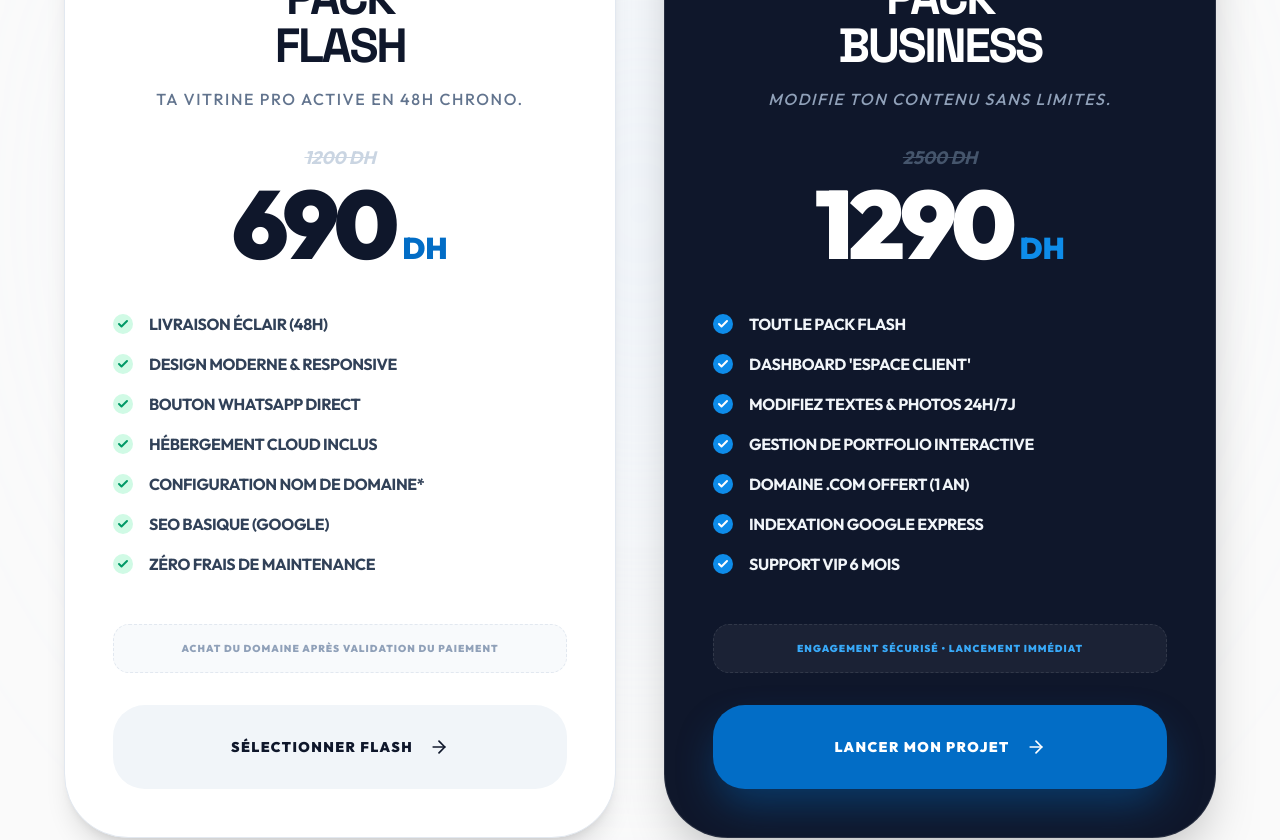
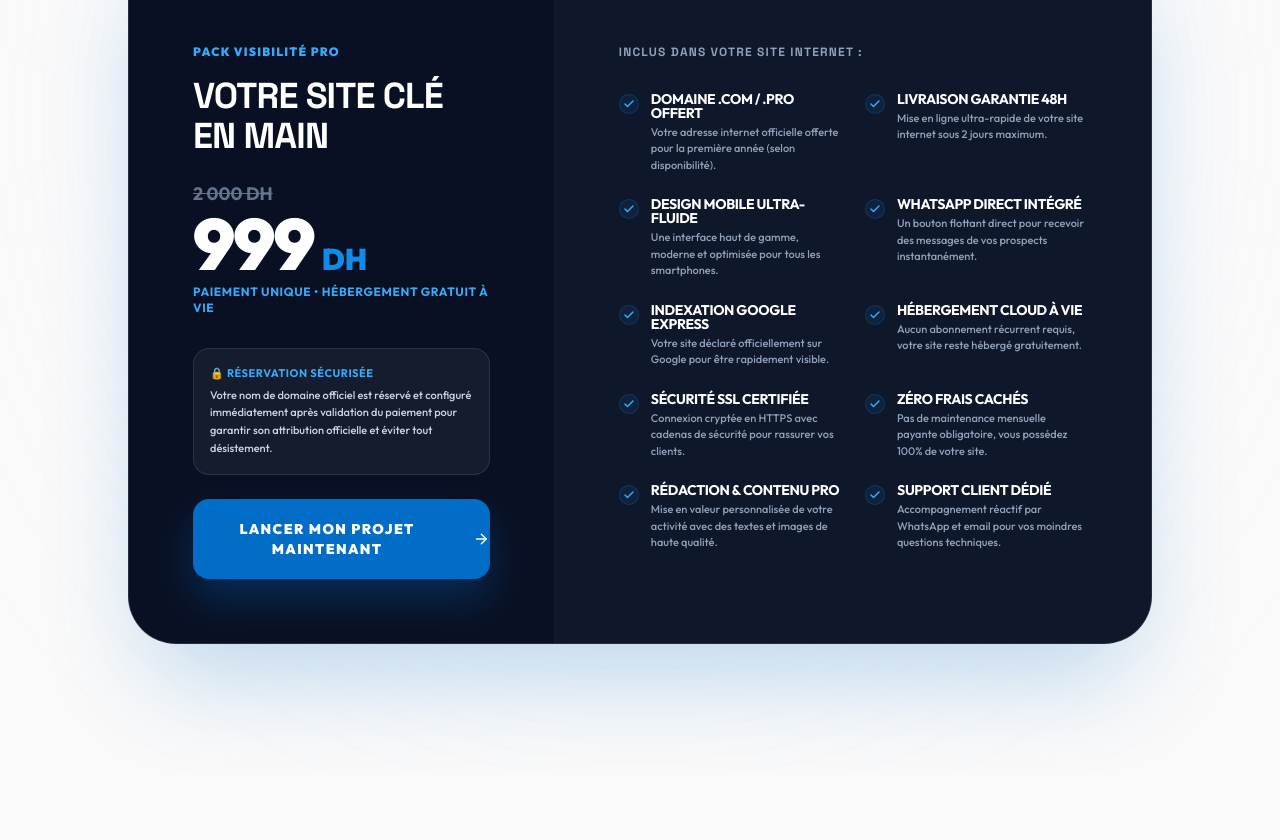
Before and after one commit to ecobiodis/web72, a React (Vite) app: page / in a window 1280 px wide. Shown: the part 7640-8480 px from the top of the page. Built offline with nearby package versions, Linux system fonts and the light colour scheme.

Commit message:
feat: simplify pricing structure to single offer
Replaced dual pricing options with a single, simplified offer to streamline the value proposition and align with the "WEB48H" delivery model. Updated the README banner asset.

```diff
--- a/src/App.tsx
+++ b/src/App.tsx
@@ -418,107 +418,91 @@ const Pricing = () => (
   <section id="offres" className="py-16 md:py-32 px-4 md:px-6 bg-[#fafafa] relative overflow-hidden">
     <div className="absolute top-1/2 left-1/2 -translate-x-1/2 -translate-y-1/2 w-[800px] h-[800px] bg-brand-100/30 rounded-full blur-[150px] pointer-events-none"></div>
     <div className="max-w-7xl mx-auto relative z-10">
-      <div className="text-center mb-12 md:mb-24">
-        <h2 className="text-4xl md:text-7xl font-black text-slate-900 mb-4 tracking-tighter leading-none uppercase">Nos <br />Offres.</h2>
-        <p className="text-base md:text-xl text-slate-500 font-medium">Deux configurations pour une présence digitale sans compromis.</p>
+      <div className="text-center mb-12 md:mb-20">
+        <div className="inline-flex items-center gap-2 px-4 py-1.5 rounded-full bg-brand-50 text-brand-600 text-xs font-bold uppercase tracking-wider mb-4 border border-brand-100">
+          <Zap size={14} className="animate-pulse text-brand-500" />
+          Offre Spéciale de Lancement
+        </div>
+        <h2 className="text-4xl md:text-7xl font-black text-slate-900 mb-4 tracking-tighter leading-none uppercase">
+          Tarif <br />Unique.
+        </h2>
+        <p className="text-base md:text-xl text-slate-500 font-medium max-w-2xl mx-auto">
+          Tout ce dont votre entreprise a besoin pour briller sur internet, sans aucun abonnement ni frais cachés.
+        </p>
       </div>
 
-      <div className="grid lg:grid-cols-2 gap-8 md:gap-12 max-w-6xl mx-auto">
-        {/* Pack FLASH */}
-        <div className="bg-white border border-slate-200 p-8 md:p-12 rounded-2xl md:rounded-[4rem] shadow-xl flex flex-col relative overflow-hidden group hover:border-brand-500/30 transition-colors">
-          <div className="mb-10 text-center">
-            <div className="inline-block px-4 py-1.5 rounded-full bg-emerald-100 text-emerald-600 text-[10px] font-black uppercase tracking-widest mb-6">L'Essentiel Rapide</div>
-            <h3 className="text-3xl md:text-5xl font-black text-slate-900 mb-4 uppercase tracking-tighter leading-none">Pack <br/>FLASH</h3>
-            <p className="text-slate-500 text-sm md:text-base font-medium mb-8 uppercase tracking-widest leading-relaxed px-4">Ta vitrine pro active en 48h chrono.</p>
-            <div className="flex flex-col items-center justify-center gap-1">
-              <span className="text-lg font-bold text-slate-300 line-through italic">1200 DH</span>
+      <div className="max-w-5xl mx-auto bg-slate-900 text-white rounded-3xl md:rounded-[3rem] shadow-[0_50px_100px_-20px_rgba(2,109,198,0.25)] border border-white/10 overflow-hidden">
+        {/* Top Banner for urgent/promo aspect */}
+        <div className="bg-brand-600 px-6 py-3.5 text-center text-xs md:text-sm font-black uppercase tracking-widest text-white flex items-center justify-center gap-2">
+          <Rocket size={16} className="animate-bounce" /> VENTE FLASH : -50% CETTE SEMAINE SEULEMENT !
+        </div>
+
+        <div className="grid md:grid-cols-12 gap-0">
+          {/* Left Column: Price & Call to Action */}
+          <div className="md:col-span-5 p-8 md:p-12 lg:p-16 flex flex-col justify-between border-b md:border-b-0 md:border-r border-white/5 bg-slate-950/40">
+            <div>
+              <span className="text-brand-400 text-xs font-black uppercase tracking-widest block mb-4">Pack Visibilité Pro</span>
+              <h3 className="text-3xl lg:text-4xl font-black uppercase tracking-tight mb-6">Votre Site Clé en Main</h3>
+
+              <div className="space-y-1 mb-8">
+                <span className="text-slate-500 line-through text-lg font-bold">2 000 DH</span>
                 <div className="flex items-baseline gap-2">
-                <span className="text-7xl md:text-8xl font-black text-slate-900 tracking-tighter">690</span>
-                <span className="text-2xl md:text-3xl font-black text-brand-600 uppercase">DH</span>
+                  <span className="text-6xl lg:text-7xl font-black tracking-tight text-white">999</span>
+                  <span className="text-2xl lg:text-3xl font-black text-brand-500">DH</span>
                 </div>
+                <p className="text-xs text-brand-400 font-bold uppercase tracking-wider">Paiement unique • Hébergement gratuit à vie</p>
               </div>
             </div>
 
-          <ul className="space-y-4 mb-12 flex-grow">
-            {[
-              "Livraison Éclair (48H)",
-              "Design Moderne & Responsive",
-              "Bouton WhatsApp Direct",
-              "Hébergement Cloud Inclus",
-              "Configuration Nom de Domaine*",
-              "SEO Basique (Google)",
-              "Zéro Frais de Maintenance"
-            ].map((feature, i) => (
-              <li key={i} className="flex items-center gap-4 text-slate-700 font-bold text-xs md:text-base uppercase tracking-tight">
-                <div className="w-5 h-5 bg-emerald-100 text-emerald-600 rounded-full flex items-center justify-center flex-shrink-0">
-                  <Check size={12} strokeWidth={4} />
-                </div>
-                {feature}
-              </li>
-            ))}
-          </ul>
-
-          <div className="mb-8 p-4 bg-slate-50 rounded-2xl border border-dashed border-slate-200 text-center">
-            <p className="text-[10px] font-black text-slate-400 uppercase tracking-widest">Achat du domaine après validation du paiement</p>
+            <div className="space-y-6">
+              {/* Domain Registration Note */}
+              <div className="p-4 rounded-2xl bg-white/5 border border-white/10">
+                <p className="text-[11px] text-slate-300 leading-relaxed font-medium">
+                  <span className="font-bold text-brand-400 block uppercase mb-1 tracking-wider">🔒 Réservation Sécurisée</span>
+                  Votre nom de domaine officiel est réservé et configuré immédiatement après validation du paiement pour garantir son attribution officielle et éviter tout désistement.
+                </p>
               </div>
 
               <a
                 href={WHATSAPP_LINK}
                 target="_blank"
                 rel="noopener noreferrer"
-            className="w-full bg-slate-100 text-slate-900 py-5 md:py-8 rounded-xl md:rounded-[2rem] font-black text-xs md:text-sm uppercase tracking-widest hover:bg-slate-200 transition-all text-center flex items-center justify-center gap-4 group"
+                className="w-full py-5 rounded-2xl bg-brand-600 text-white font-black text-center hover:bg-brand-500 transition-all shadow-[0_20px_40px_rgba(2,109,198,0.3)] hover:shadow-brand-500/20 uppercase tracking-widest text-xs lg:text-sm flex items-center justify-center gap-3 group cursor-pointer"
               >
-            SÉLECTIONNER FLASH <ArrowRight size={20} className="group-hover:translate-x-2 transition-transform" />
+                Lancer mon projet maintenant
+                <ArrowRight size={18} className="group-hover:translate-x-1.5 transition-transform" />
               </a>
-        </div>
-
-        {/* Pack BUSINESS */}
-        <div className="bg-slate-900 p-8 md:p-12 rounded-2xl md:rounded-[4rem] shadow-2xl flex flex-col relative overflow-hidden border border-white/10">
-          <div className="absolute top-0 right-0 bg-brand-500 text-white px-8 py-3 rounded-bl-3xl text-[10px] font-black uppercase tracking-[0.2em]">Best-Seller</div>
-          <div className="mb-10 text-center">
-            <div className="inline-block px-4 py-1.5 rounded-full bg-brand-500/20 text-brand-400 text-[10px] font-black uppercase tracking-widest mb-6">Autonomie Totale</div>
-            <h3 className="text-3xl md:text-5xl font-black text-white mb-4 uppercase tracking-tighter leading-none">Pack <br/>BUSINESS</h3>
-            <p className="text-slate-400 text-sm md:text-base font-medium mb-8 uppercase tracking-widest italic leading-relaxed px-4">Modifie ton contenu sans limites.</p>
-            <div className="flex flex-col items-center justify-center gap-1">
-              <span className="text-lg font-bold text-slate-600 line-through italic">2500 DH</span>
-              <div className="flex items-baseline gap-2">
-                <span className="text-7xl md:text-8xl font-black text-white tracking-tighter">1290</span>
-                <span className="text-2xl md:text-3xl font-black text-brand-500 uppercase">DH</span>
-              </div>
             </div>
           </div>
 
-          <ul className="space-y-4 mb-12 flex-grow">
+          {/* Right Column: Key capabilities & details */}
+          <div className="md:col-span-7 p-8 md:p-12 lg:p-16">
+            <h4 className="text-xs font-black text-slate-400 uppercase tracking-widest mb-8">Inclus dans votre site internet :</h4>
+            <ul className="grid sm:grid-cols-2 gap-x-6 gap-y-6">
               {[
-              "Tout le Pack FLASH",
-              "Dashboard 'Espace Client'",
-              "Modifiez Textes & Photos 24h/7j",
-              "Gestion de Portfolio Interactive",
-              "Domaine .COM Offert (1 an)",
-              "Indexation Google Express",
-              "Support VIP 6 Mois"
-            ].map((feature, i) => (
-              <li key={i} className="flex items-center gap-4 text-slate-100 font-bold text-xs md:text-base uppercase tracking-tight">
-                <div className="w-5 h-5 bg-brand-500 text-white rounded-full flex items-center justify-center flex-shrink-0">
-                  <Check size={12} strokeWidth={4} />
+                { title: "Domaine .com / .pro offert", desc: "Votre adresse internet officielle offerte pour la première année (selon disponibilité)." },
+                { title: "Livraison Garantie 48H", desc: "Mise en ligne ultra-rapide de votre site internet sous 2 jours maximum." },
+                { title: "Design Mobile Ultra-Fluide", desc: "Une interface haut de gamme, moderne et optimisée pour tous les smartphones." },
+                { title: "WhatsApp Direct Intégré", desc: "Un bouton flottant direct pour recevoir des messages de vos prospects instantanément." },
+                { title: "Indexation Google Express", desc: "Votre site déclaré officiellement sur Google pour être rapidement visible." },
+                { title: "Hébergement Cloud à Vie", desc: "Aucun abonnement récurrent requis, votre site reste hébergé gratuitement." },
+                { title: "Sécurité SSL Certifiée", desc: "Connexion cryptée en HTTPS avec cadenas de sécurité pour rassurer vos clients." },
+                { title: "Zéro Frais Cachés", desc: "Pas de maintenance mensuelle payante obligatoire, vous possédez 100% de votre site." },
+                { title: "Rédaction & Contenu Pro", desc: "Mise en valeur personnalisée de votre activité avec des textes et images de haute qualité." },
+                { title: "Support Client Dédié", desc: "Accompagnement réactif par WhatsApp et email pour vos moindres questions techniques." }
+              ].map((item, i) => (
+                <li key={i} className="flex gap-3">
+                  <div className="w-5 h-5 rounded-full bg-brand-500/10 flex items-center justify-center shrink-0 mt-0.5 border border-brand-500/20">
+                    <Check size={12} className="text-brand-400" strokeWidth={3} />
                   </div>
-                {feature}
+                  <div>
+                    <span className="block text-sm font-bold text-white uppercase tracking-tight leading-none mb-1">{item.title}</span>
+                    <p className="text-[11px] text-slate-400 leading-normal font-medium">{item.desc}</p>
+                  </div>
                 </li>
               ))}
             </ul>
-
-          <div className="mb-8 p-4 bg-white/5 rounded-2xl border border-dashed border-white/10 text-center">
-            <p className="text-[10px] font-black text-brand-400 uppercase tracking-widest">Engagement sécurisé • Lancement immédiat</p>
           </div>
-
-          <a
-            href={WHATSAPP_LINK}
-            target="_blank"
-            rel="noopener noreferrer"
-            className="w-full bg-brand-600 text-white py-5 md:py-8 rounded-xl md:rounded-[2rem] font-black text-xs md:text-sm uppercase tracking-widest hover:bg-brand-500 transition-all text-center flex items-center justify-center gap-4 shadow-[0_20px_40px_-5px_rgba(2,109,198,0.4)] group"
-          >
-            LANCER MON PROJET <ArrowRight size={20} className="group-hover:translate-x-2 transition-transform" />
-          </a>
         </div>
       </div>
     </div>
@@ -913,10 +897,138 @@ const StickyWhatsApp = () => (
   </a>
 );
 
+// --- Intro Preloader ---
+
+const IntroPreloader = ({ onComplete }: { onComplete: () => void }) => {
+  const [progress, setProgress] = useState(0);
+  const [statusIndex, setStatusIndex] = useState(0);
+  const statuses = [
+    "Initialisation du design premium...",
+    "Définition de l'expérience utilisateur mobile...",
+    "Optimisation des performances ultra-rapides...",
+    "Configuration de la connexion directe WhatsApp...",
+    "Sécurisation des serveurs et du domaine...",
+    "Prêt à propulser votre business !"
+  ];
+
+  useEffect(() => {
+    const interval = setInterval(() => {
+      setProgress((prev) => {
+        if (prev >= 100) {
+          clearInterval(interval);
+          setTimeout(onComplete, 800); // Small delay to let the user enjoy the 100% complete state
+          return 100;
+        }
+        // Random increment for a more organic feel
+        const increment = Math.floor(Math.random() * 4) + 2;
+        const next = Math.min(prev + increment, 100);
+
+        // Update status index based on progress milestones
+        if (next < 20) setStatusIndex(0);
+        else if (next < 40) setStatusIndex(1);
+        else if (next < 60) setStatusIndex(2);
+        else if (next < 75) setStatusIndex(3);
+        else if (next < 90) setStatusIndex(4);
+        else setStatusIndex(5);
+
+        return next;
+      });
+    }, 40);
+
+    return () => clearInterval(interval);
+  }, [onComplete]);
+
+  return (
+    <motion.div
+      initial={{ opacity: 1 }}
+      exit={{
+        opacity: 0,
+        y: -50,
+        scale: 1.05,
+        filter: "blur(10px)",
+        transition: { duration: 0.8, ease: [0.76, 0, 0.24, 1] }
+      }}
+      className="fixed inset-0 z-[9999] bg-slate-950 flex flex-col items-center justify-center p-6 select-none"
+    >
+      {/* Background visual accents */}
+      <div className="absolute top-1/4 left-1/4 w-[400px] h-[400px] bg-brand-500/10 rounded-full blur-[100px] pointer-events-none animate-pulse"></div>
+      <div className="absolute bottom-1/4 right-1/4 w-[400px] h-[400px] bg-brand-600/10 rounded-full blur-[120px] pointer-events-none animate-pulse delay-700"></div>
+
+      <div className="max-w-md w-full relative z-10 text-center">
+        {/* Futuristic glowing icon container */}
+        <motion.div
+          initial={{ scale: 0.8, opacity: 0, rotate: -10 }}
+          animate={{ scale: 1, opacity: 1, rotate: 0 }}
+          transition={{ duration: 0.8, ease: "easeOut" }}
+          className="relative inline-flex items-center justify-center mb-12"
+        >
+          {/* Glowing background */}
+          <div className="absolute inset-0 bg-brand-600/30 rounded-[1.5rem] blur-xl animate-pulse"></div>
+
+          <div className="w-16 h-16 bg-slate-900 rounded-[1.5rem] flex items-center justify-center text-white font-black text-3xl shadow-2xl border border-white/10 relative z-10">
+            W
+          </div>
+        </motion.div>
+
+        {/* Agency branding or wow headline */}
+        <motion.div
+          initial={{ y: 20, opacity: 0 }}
+          animate={{ y: 0, opacity: 1 }}
+          transition={{ delay: 0.2, duration: 0.6 }}
+        >
+          <h2 className="text-2xl font-black text-white uppercase tracking-[0.25em] mb-2">
+            WEB48H <span className="text-brand-500">STUDIO</span>
+          </h2>
+          <p className="text-xs text-slate-500 uppercase tracking-[0.4em] mb-12 font-semibold">
+            Vitesse & Excellence Digitale
+          </p>
+        </motion.div>
+
+        {/* Dynamic percentage display */}
+        <div className="relative mb-6">
+          <motion.span
+            key={progress}
+            className="text-7xl md:text-8xl font-black text-white tracking-tighter block select-none font-mono"
+            style={{ fontVariantNumeric: "tabular-nums" }}
+          >
+            {progress}%
+          </motion.span>
+        </div>
+
+        {/* Minimal Progress Bar */}
+        <div className="h-[2px] w-full bg-slate-900 rounded-full overflow-hidden mb-6 border border-white/5 relative">
+          <motion.div
+            className="absolute top-0 left-0 h-full bg-gradient-to-r from-brand-600 via-brand-500 to-cyan-400 shadow-[0_0_15px_#026dc6]"
+            animate={{ width: `${progress}%` }}
+            transition={{ ease: "easeOut", duration: 0.1 }}
+          />
+        </div>
+
+        {/* Status updates with staggered animations */}
+        <div className="h-6 overflow-hidden">
+          <AnimatePresence mode="wait">
+            <motion.p
+              key={statusIndex}
+              initial={{ y: 15, opacity: 0 }}
+              animate={{ y: 0, opacity: 1 }}
+              exit={{ y: -15, opacity: 0 }}
+              transition={{ duration: 0.3 }}
+              className="text-xs md:text-sm font-bold uppercase tracking-wider text-brand-400/80"
+            >
+              {statuses[statusIndex]}
+            </motion.p>
+          </AnimatePresence>
+        </div>
+      </div>
+    </motion.div>
+  );
+};
+
 // --- Main App ---
 
 export default function App() {
   const [view, setView] = useState<'home' | 'services'>('home');
+  const [loading, setLoading] = useState(true);
 
   const handleNavigate = (target: string) => {
     if (target === 'services') {
@@ -953,6 +1065,13 @@ export default function App() {
   }
 
   return (
+    <>
+      <AnimatePresence mode="wait">
+        {loading && (
+          <IntroPreloader onComplete={() => setLoading(false)} />
+        )}
+      </AnimatePresence>
+
       <div className="min-h-screen bg-white font-sans text-slate-900 selection:bg-brand-600 selection:text-white overflow-x-hidden">
         <Navbar onNavigate={handleNavigate} />
         <main>
@@ -970,5 +1089,6 @@ export default function App() {
         <Footer onNavigate={handleNavigate} />
         <StickyWhatsApp />
       </div>
+    </>
   );
 }
```
Also changed, not shown: 1 other file (tests, documents, lock files or other folders). Lines whose indentation alone changed are shown as unchanged.
